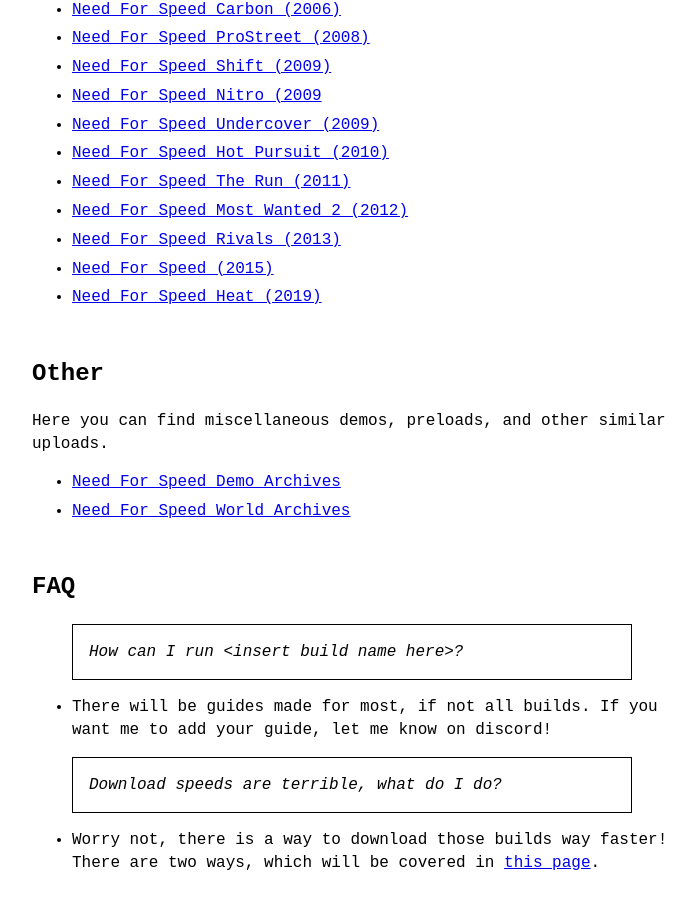
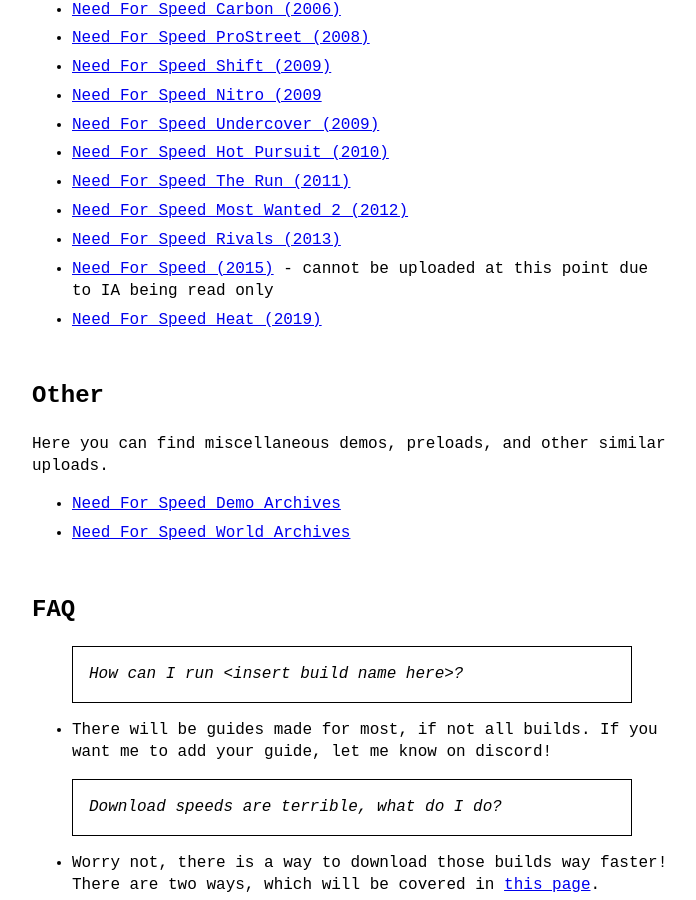
Before and after one commit to dzastsed/dzastsed.github.io, a Jekyll site: the page built from _posts/2024-04-02-nfs-builds.md, in a window 1280 px wide and 900 px high, scrolled down 525 px. Shown: the whole window, without its empty margins (288-984 px from the left). Built offline with Jekyll 4.4.1, drawn with Linux system fonts in a browser that asks for light colours.

Commit message:
Update 2024-04-02-nfs-builds.md

```diff
--- a/_posts/2024-04-02-nfs-builds.md
+++ b/_posts/2024-04-02-nfs-builds.md
@@ -22,7 +22,7 @@
 * [Need For Speed The Run (2011)](https://archive.org/details/nfstr_builds)
 * [Need For Speed Most Wanted 2 (2012)](https://archive.org/details/need-for-speed-most-wanted-2-ps3-prototype-collection)
 * [Need For Speed Rivals (2013)](https://archive.org/details/nfsr_builds)
-* [Need For Speed (2015)](https://archive.org/details/nfs2015_builds)
+* [Need For Speed (2015)](https://archive.org/details/nfs2015_builds) - cannot be uploaded at this point due to IA being read only
 * [Need For Speed Heat (2019)](https://archive.org/details/nfsh_builds)
 
 ## Other
```
